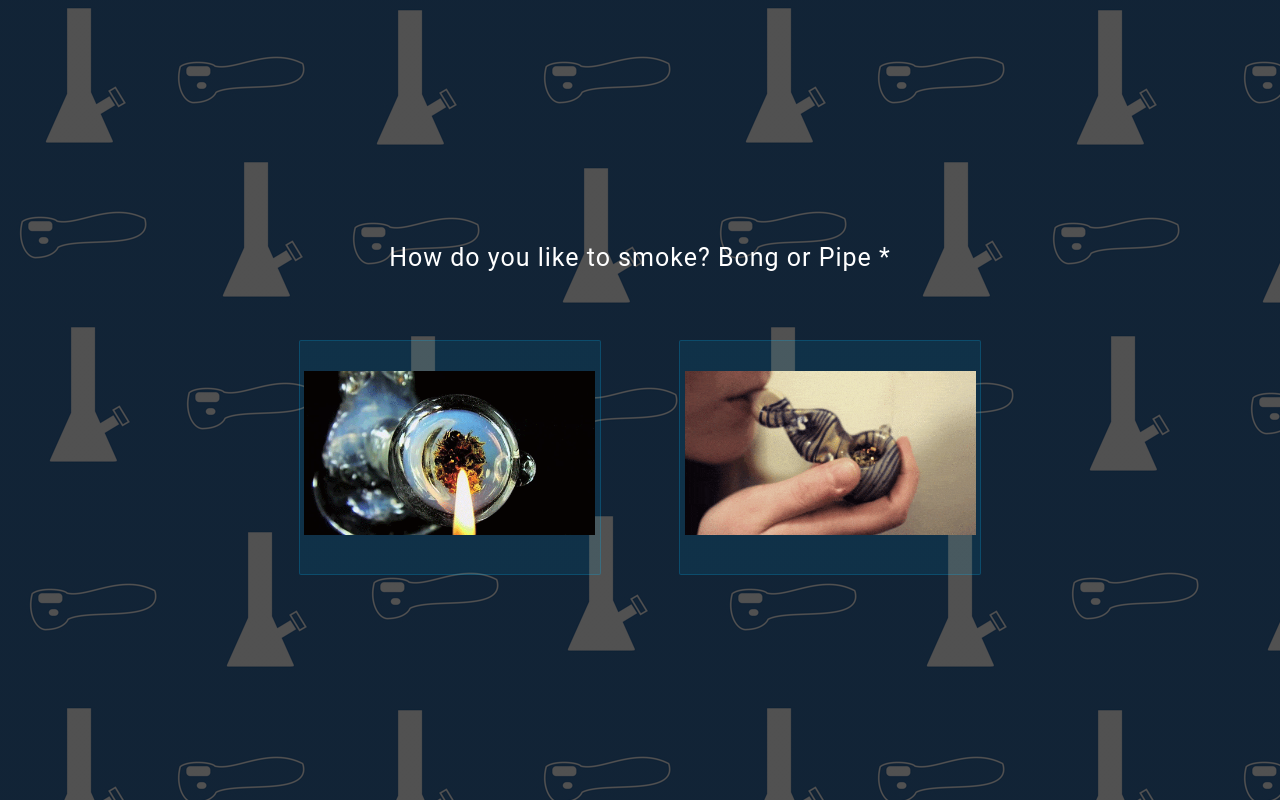
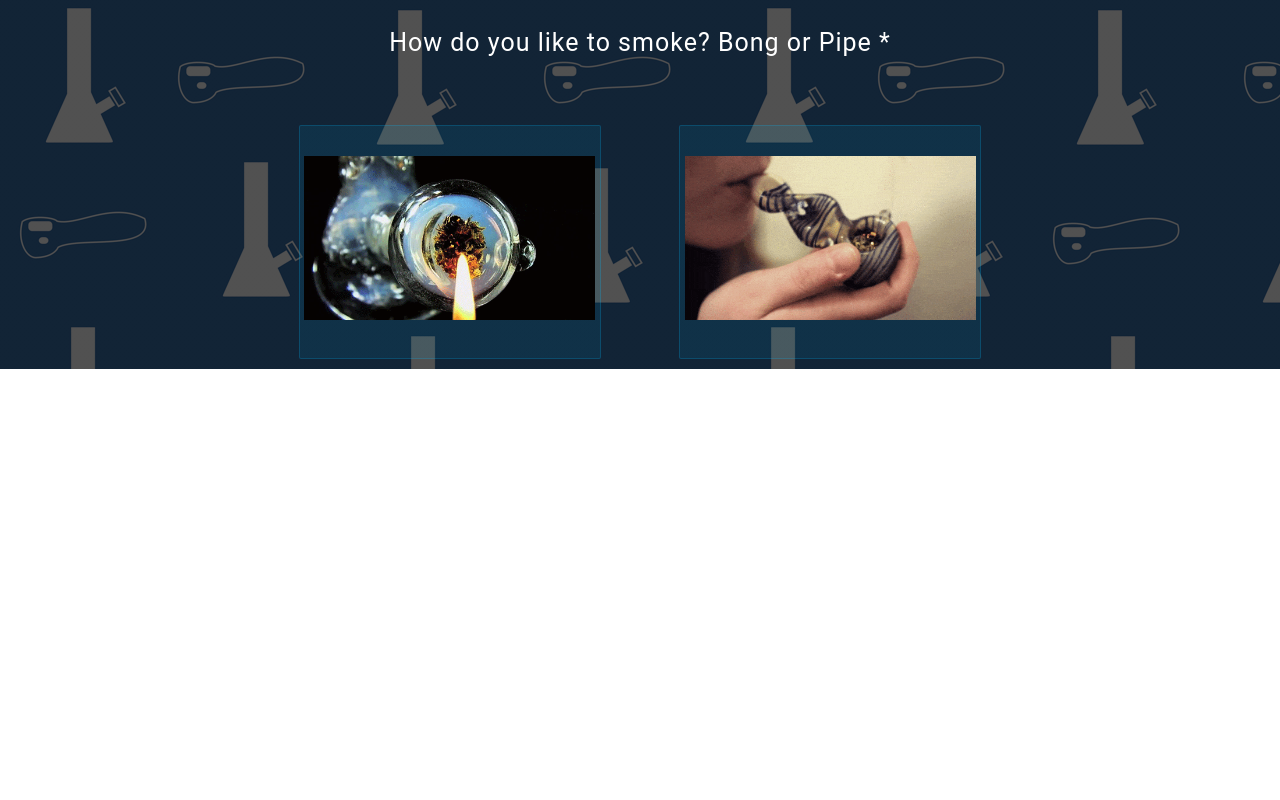
Before and after one commit to tastyhit/front-end, a React (Create React App) app: page /welcome in a window 1280 px wide. Built offline with nearby package versions, Linux system fonts and the light colour scheme.

Commit message:
created if else if logic

```diff
--- a/src/App.css
+++ b/src/App.css
@@ -1,7 +1,6 @@
 .App {
   text-align: center;
   background:linear-gradient(to bottom, rgba(7, 7, 7, 0.7), rgba(7, 7, 7, 0.7)), url(./assets/images/background.jpg) repeat;
-  height: 100vh;
   display: flex;
   justify-content: center;
 }
--- a/src/assets/css/sales.css
+++ b/src/assets/css/sales.css
@@ -2,6 +2,7 @@
     max-width:800px;
     width: 100%;
     display:flex;
+    flex-direction: column;
 }
 
 /*Cards*/
--- /dev/null
+++ b/src/components/Sales/PlanSelection.js
@@ -0,0 +1,15 @@
+import React from 'react';
+
+import { Card } from '../../assets/css/layer'
+const PlanSelection = (props) => {
+  return (
+    <div>
+      <Card />
+      <Card />
+      <Card />
+      <Card />
+    </div>
+  )
+}
+
+export default PlanSelection;
--- a/src/components/Sales/SalesPage.js
+++ b/src/components/Sales/SalesPage.js
@@ -1,5 +1,6 @@
 import React, { Component } from 'react';
 import InfoContainer from './InfoContainer'
+import PlanSelction from './PlanSelection'
 
 import '../../assets/css/sales.css'
 
@@ -9,24 +10,41 @@ class Sales extends Component {
         this.state = {
             user_name: "",
             piece: "",
-            first: false,
         }
     }
 
     clickedA = (e) => {
-        this.setState({ piece: "Bong", first: true })
+        this.setState({ piece: "Bong", })
     }
     clickedB = (e) => {
-        this.setState({ piece: "Pipe", first: true })
+        this.setState({ piece: "Pipe", })
+    }
+
+    secondQuestion() {
+
+        if (this.state.piece === 'Bong') {
+            return (
+
+                <PlanSelction />
+
+            )
+        } else if (this.state.piece === 'Pipe') {
+            return (
+                <InfoContainer />
+            )
+        } else {
+            return (
+                null
+            )
+        }
     }
 
     render() {
         return (
             <div className='form-wrapper'>
                 <InfoContainer a={this.clickedA} b={this.clickedB} />
-                {this.state.first ? (
-                    <div className=''></div>
-                ) : null}
+                {this.secondQuestion()}
+
             </div>
         )
     }
```
